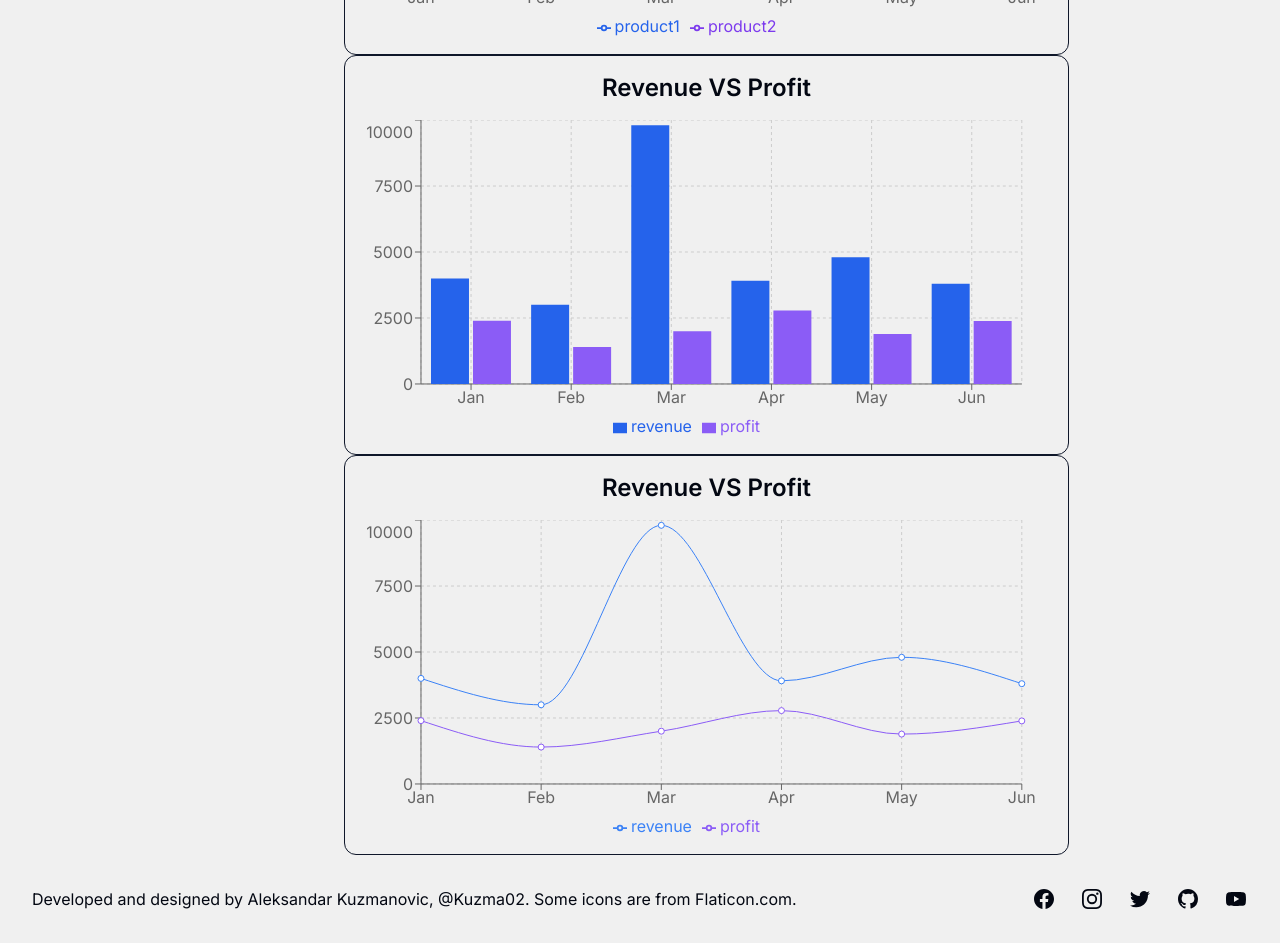
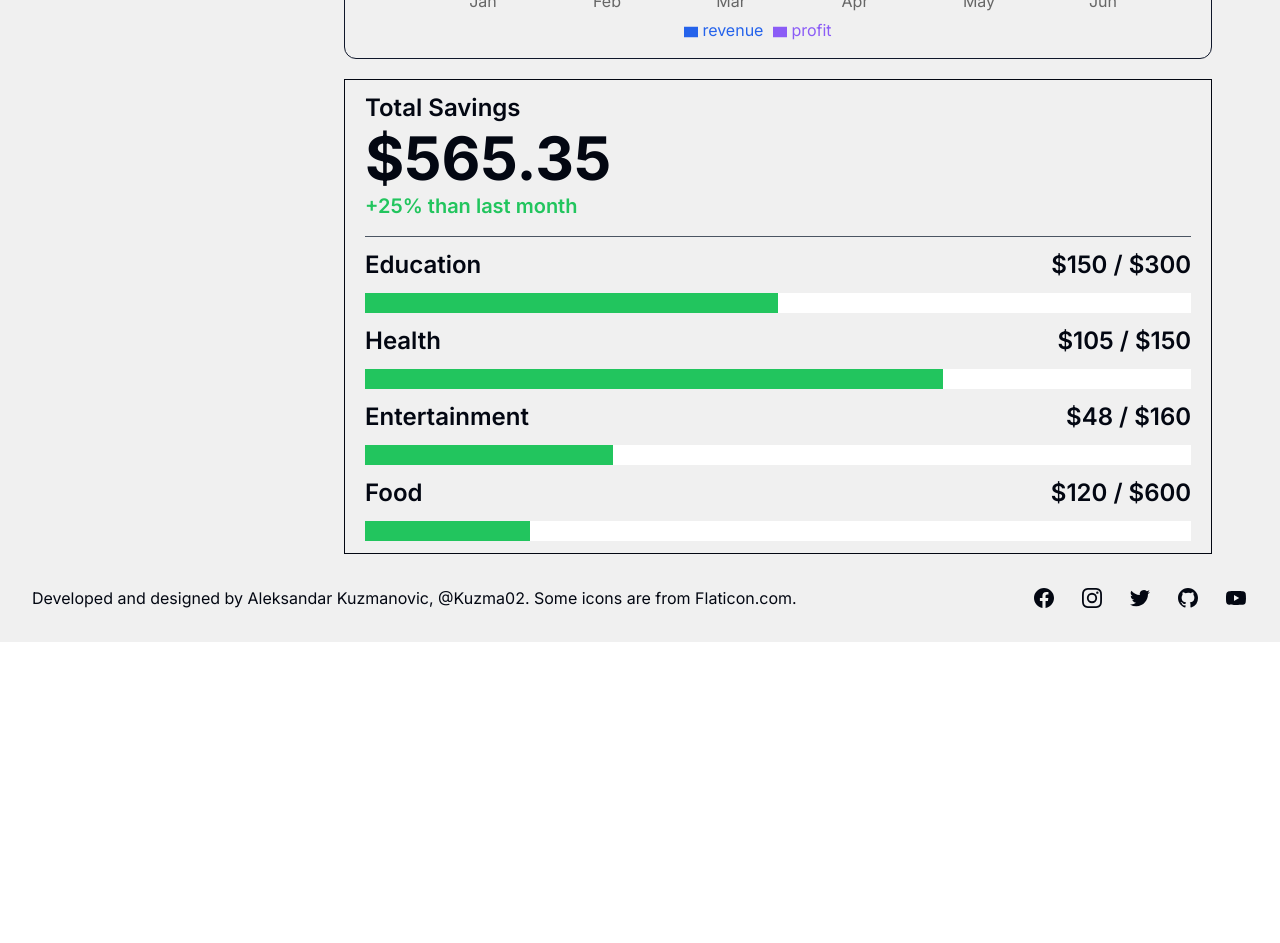
Before and after one commit to Kuzma02/Free-Admin-Dashboard, a React (Vite) app: page /landing-v2 in a window 1280 px wide. Shown: the part 880-1823 px from the top of the page. After the commit the page ends 1522 px from the top, so only its background shows below. Built offline with nearby package versions, Linux system fonts and the light colour scheme.

Commit message:
landing v2 completed

```diff
--- /dev/null
+++ b/src/components/SingleProgressElementTotalSavings.tsx
@@ -0,0 +1,31 @@
+const SingleProgressElementTotalSavings = ({
+  title,
+  totalMoney,
+  percentSaved,
+}: {
+  title: string;
+  totalMoney: number;
+  percentSaved: number;
+}) => {
+    console.log(title, totalMoney, percentSaved);
+
+    const percentAmount = totalMoney * percentSaved / 100;
+  return (
+    <div>
+      <div className="flex justify-between my-3">
+        <h4 className="text-2xl font-semibold dark:text-whiteSecondary text-blackPrimary max-sm:text-xl max-[450px]:text-lg">
+          { title }
+        </h4>
+        <p className="dark:text-whiteSecondary text-blackPrimary text-2xl font-semibold max-sm:text-lg  max-[450px]:text-base">
+          ${percentAmount} / ${totalMoney}
+        </p>
+      </div>
+      <div className="bg-white w-full h-5">
+        <div>
+          <div style={{ width: `${percentSaved}%` }} className="dark:bg-green-600 bg-green-500 h-5"></div>
+        </div>
+      </div>
+    </div>
+  );
+};
+export default SingleProgressElementTotalSavings;
--- a/src/components/SingleStatsV2.tsx
+++ b/src/components/SingleStatsV2.tsx
@@ -3,7 +3,7 @@ import { HiArrowSmallUp } from "react-icons/hi2";
 
 const SingleStatsV2 = ({ children }: { children: React.ReactNode }) => {
   return (
-    <div className="flex flex-col gap-2 dark:bg-gray-900 bg-white w-72 px-5 py-5 rounded-md">
+    <div className="flex flex-col gap-2 dark:bg-gray-900 bg-whiteSecondary border border-blackPrimary w-72 px-5 py-5 rounded-md">
       {children}
     </div>
   );
--- /dev/null
+++ b/src/components/TotalSavings.tsx
@@ -0,0 +1,39 @@
+import SingleProgressElementTotalSavings from "./SingleProgressElementTotalSavings";
+
+const TotalSavings = ({
+  isPositive,
+  percentage,
+}: {
+  percentage: string;
+  isPositive: boolean;
+}) => {
+  return (
+    <div className="dark:bg-gray-900 bg-whiteSecondary border border-blackPrimary px-5 py-3 mt-5">
+      <div className="flex flex-col gap-1">
+        <h3 className="text-2xl font-semibold dark:text-whiteSecondary text-blackPrimary max-sm:text-xl max-[450px]:text-lg">
+          Total Savings
+        </h3>
+        <p className="text-6xl font-bold dark:text-whiteSecondary text-blackPrimary max-sm:text-5xl max-[450px]:text-4xl">
+          $565.35
+        </p>
+        <p
+          className={
+            isPositive
+              ? `dark:text-green-600 text-green-500 font-semibold text-xl  max-sm:text-lg`
+              : `dark:text-red-600 text-red-500 font-semibold text-xl  max-sm:text-lg`
+          }
+        >
+          {isPositive ? "+" : "-"}
+          {percentage} than last month
+        </p>
+        <div className="mt-3 border-t border-gray-600">
+          <SingleProgressElementTotalSavings title="Education" totalMoney={300} percentSaved={50} />
+            <SingleProgressElementTotalSavings title="Health" totalMoney={150} percentSaved={70} />
+            <SingleProgressElementTotalSavings title="Entertainment" totalMoney={160} percentSaved={30} />
+            <SingleProgressElementTotalSavings title="Food" totalMoney={600} percentSaved={20} />
+        </div>
+      </div>
+    </div>
+  );
+};
+export default TotalSavings;
--- a/src/components/chart/ChartItem.tsx
+++ b/src/components/chart/ChartItem.tsx
@@ -6,7 +6,7 @@ const ChartItem = ({
   children: React.ReactNode;
 }) => {
   return (
-    <div className="flex flex-col items-center justify-center p-4 border border-slate-900 dark:bg-slate-900/50 bg-whiteSecondary rounded-xl h-[400px]">
+    <div className="flex flex-col items-center justify-center p-4 border border-slate-900 dark:bg-slate-900/50 bg-whiteSecondary rounded-xl h-[400px] mt-5">
       <h3 className="text-2xl font-semibold dark:text-whiteSecondary text-blackPrimary mb-4">{title}</h3>
       {children}
     </div>
--- a/src/components/index.ts
+++ b/src/components/index.ts
@@ -26,3 +26,5 @@ export { default as SelectInput } from "./SelectInput";
 export { default as FAQSection } from "./FAQSection";
 export { default as SimpleNotification } from "./SimpleNotification";
 export { default as SingleStatsV2 } from "./SingleStatsV2";
+export { default as TotalSavings } from "./TotalSavings";
+export { default as SingleProgressElementTotalSavings } from "./SingleProgressElementTotalSavings";
--- a/src/pages/LandingV2.tsx
+++ b/src/pages/LandingV2.tsx
@@ -1,4 +1,4 @@
-import { Sidebar, SingleStatsV2 } from "../components";
+import { Sidebar, SingleStatsV2, TotalSavings } from "../components";
 import {
   HiArrowSmallDown,
   HiCurrencyDollar,
@@ -15,12 +15,12 @@ const Landingv2 = () => {
   return (
     <div className="h-auto border-t dark:border-blackSecondary border-blackSecondary border-1 flex dark:bg-blackPrimary bg-whiteSecondary">
       <Sidebar />
-      <div className="dark:bg-blackPrimary bg-whiteSecondary w-full pt-6 pl-9 max-sm:pt-6 max-sm:pl-5">
+      <div className="dark:bg-blackPrimary bg-whiteSecondary w-full pt-6 pl-9 max-sm:pt-6 max-sm:pl-1">
         <h3 className="text-3xl dark:text-whiteSecondary text-blackPrimary font-bold mb-7 max-sm:text-2xl px-5">
           Overview
         </h3>
         {/* stats */}
-        <div className="flex flex-wrap justify-start gap-5 px-5">
+        <div className="flex flex-wrap justify-between gap-5 px-5 w-[95%]">
           <SingleStatsV2>
             <SingleStatsV2.StatsCategory statsCategory="Profit">
               <HiCurrencyDollar className="text-2xl" />
@@ -79,18 +79,13 @@ const Landingv2 = () => {
             />
           </SingleStatsV2>
         </div>
-        <div className="w-[80%] px-5 mt-10 max-md:w-[90%] max-[400px]:w-[95%] dark:bg-black bg-whiteSecondary">
-        <ChartItem title="Product 1 VS Product 2">
-          <RechartsAreaChart />
-        </ChartItem>
+        <div className="w-[95%] px-5 mt-10 max-md:w-[90%] max-[400px]:w-[95%] dark:bg-black bg-whiteSecondary">
 
         <ChartItem title="Revenue VS Profit">
           <RechartsBarChart />
         </ChartItem>
 
-        <ChartItem title="Revenue VS Profit">
-          <RechartsLineChart />
-        </ChartItem>
+        <TotalSavings isPositive={true} percentage="25%" />
         </div>
       </div>
     </div>
```
